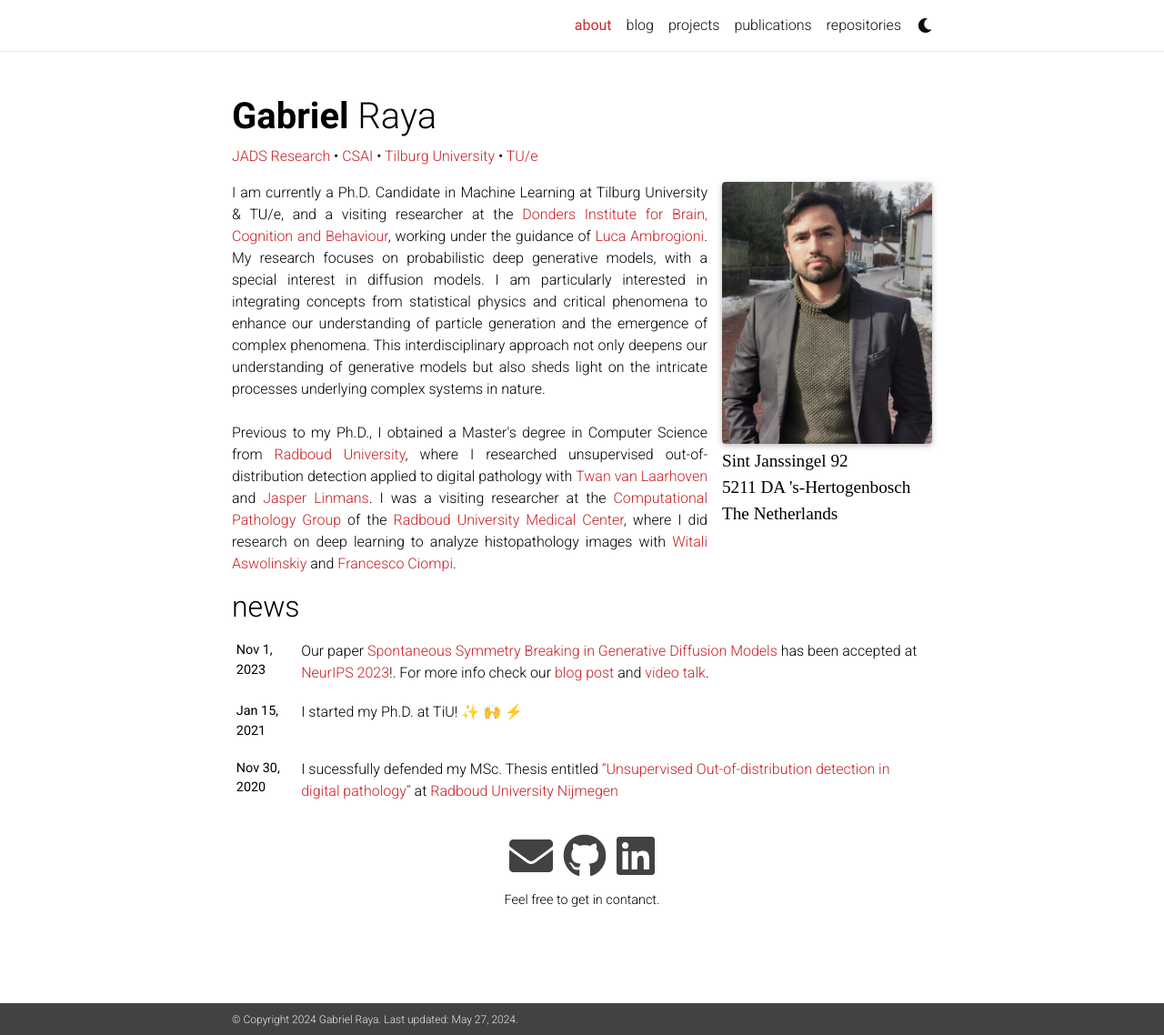
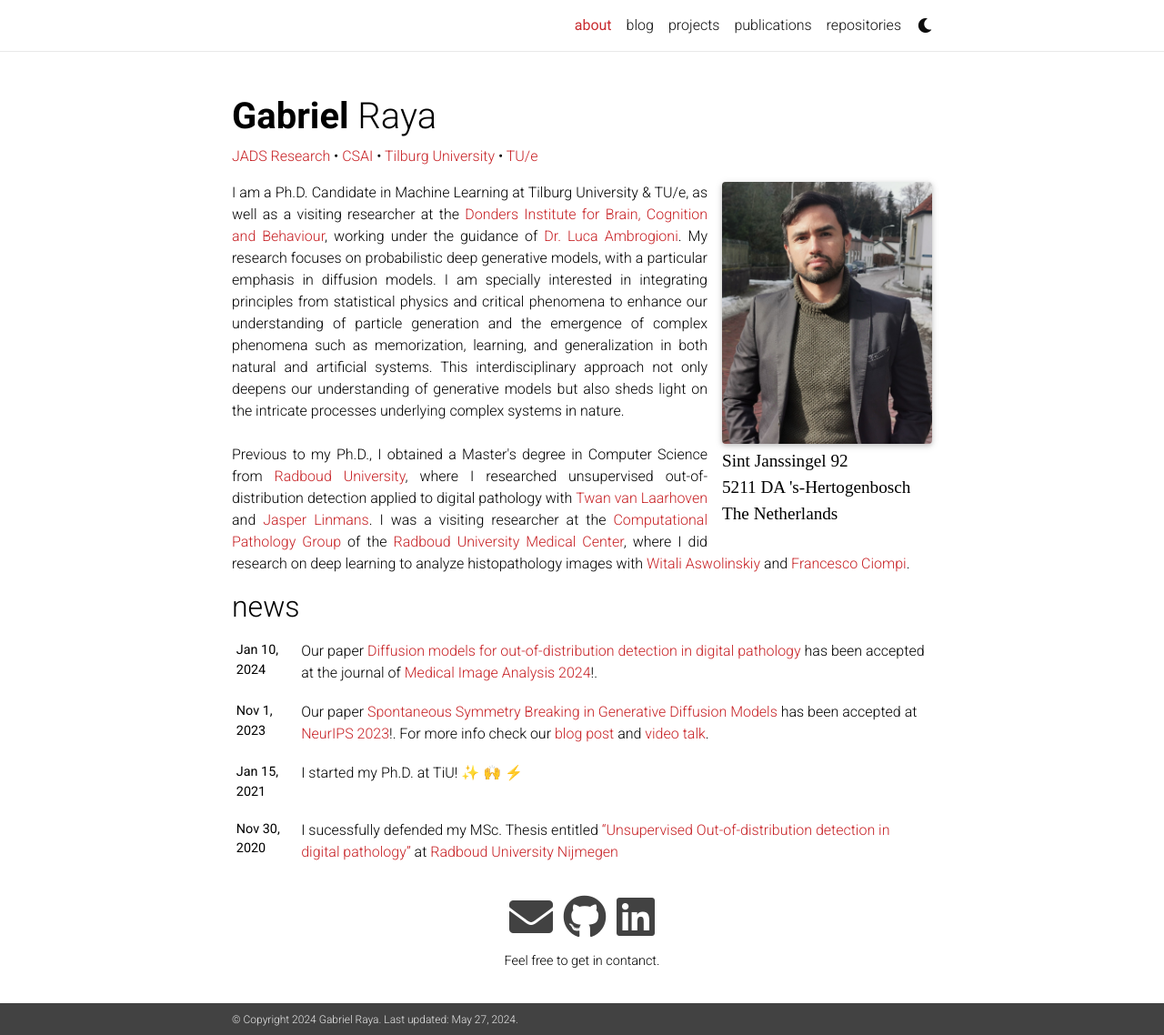
Before and after one commit to gabrielraya/gabrielraya.github.io, a Jekyll site: the page built from _pages/about.md, in a window 1280 px wide and 1138 px high. Shown: the whole window at 91% size. Built offline with Jekyll 4.4.1, drawn with Linux system fonts in a browser that asks for light colours; nearby versions of some CDN libraries; emoji names are drawn with the system emoji font; a style sheet for code colours, icons or effects is not loaded.

Commit message:
update news

```diff
--- a/_pages/about.md
+++ b/_pages/about.md
@@ -20,7 +20,7 @@ social: true  # includes social icons at the bottom of the page
 ---
 
 <p align="justify">
-I am currently a Ph.D. Candidate in Machine Learning at Tilburg University & TU/e, and a visiting researcher at the <a href="https://www.ru.nl/donders/">Donders Institute for Brain, Cognition and Behaviour</a>, working under the guidance of <a href="https://www.artcogsys.com/team/luca">Luca Ambrogioni</a>. My research focuses on probabilistic deep generative models, with a special interest in diffusion models. I am particularly interested in integrating concepts from statistical physics and critical phenomena to enhance our understanding of particle generation and the emergence of complex phenomena. This interdisciplinary approach not only deepens our understanding of generative models but also sheds light on the intricate processes underlying complex systems in nature.
+I am a Ph.D. Candidate in Machine Learning at Tilburg University & TU/e, as well as a visiting researcher at the <a href="https://www.ru.nl/donders/">Donders Institute for Brain, Cognition and Behaviour</a>, working under the guidance of <a href="https://www.artcogsys.com/team/luca">Dr. Luca Ambrogioni</a>. My research focuses on probabilistic deep generative models, with a particular emphasis in diffusion models. I am specially interested in integrating principles from statistical physics and critical phenomena to enhance our understanding of particle generation and the emergence of complex phenomena such as memorization, learning, and generalization in both natural and artificial systems. This interdisciplinary approach not only deepens our understanding of generative models but also sheds light on the intricate processes underlying complex systems in nature.
 <br><br>
 
 Previous to my Ph.D., I obtained a Master's degree in Computer Science from <a href="https://www.ru.nl/english/">Radboud University</a>, where I researched unsupervised out-of-distribution detection applied to digital pathology with <a href="https://www.twanvl.nl/">Twan van Laarhoven</a>  and
```
Also changed, not shown: _news/announcement_5.md (added, +7 -0 lines).
